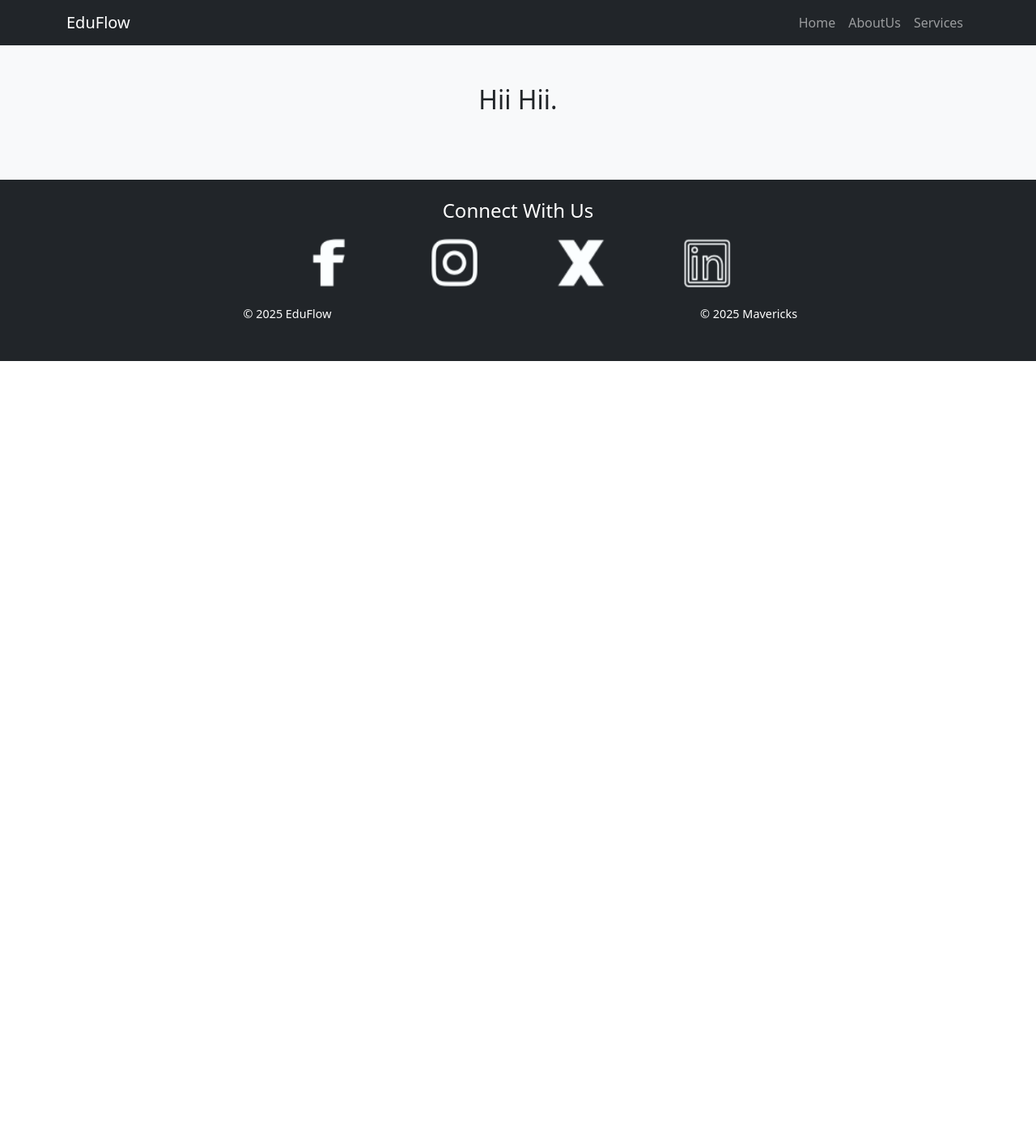
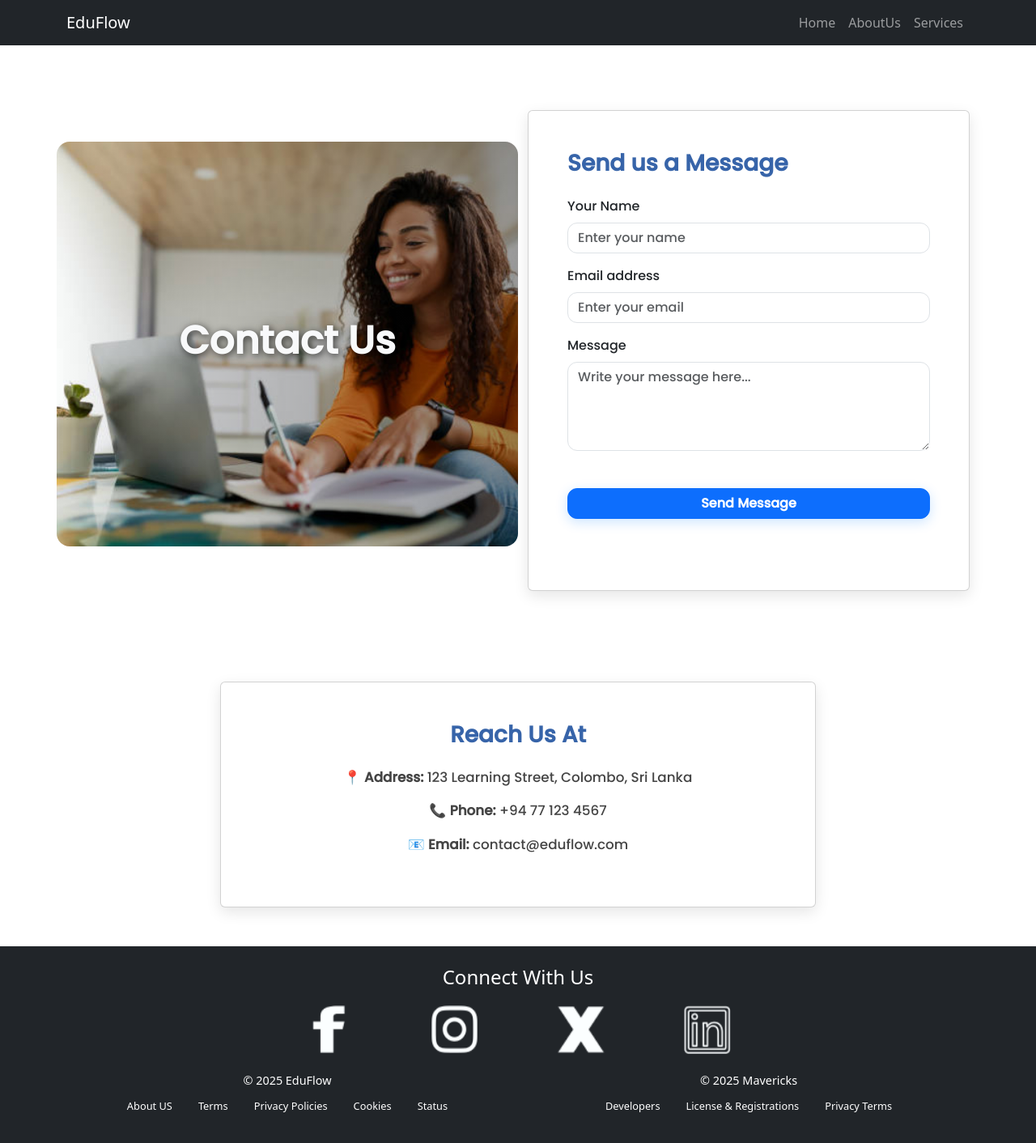
Before and after one commit to MethuliMewanya/eduflow, a React (Vite) app in the folder frontend/: page /contact in a window 1280 px wide. Shown: the top 1412 px of the page at 81% size. Before the commit the page ends 800 px from the top, so only its background shows below. Built offline with nearby package versions, Linux system fonts and the light colour scheme.

Commit message:
updated contact.scss

```diff
--- a/frontend/src/App.css
+++ b/frontend/src/App.css
@@ -1,3 +1,25 @@
+/* in your global CSS or App.scss */
+html, body {
+  height: 100%;
+  margin: 0;
+}
+
+#root {
+  display: flex;
+  flex-direction: column;
+  min-height: 100vh; /* full viewport height */
+}
+
+.main-content {
+  flex: 1; /* takes remaining space, pushes footer down */
+}
+
+footer {
+  background: #0d6efd;
+  color: #fff;
+  text-align: center;
+  padding: 1.5rem 0;
+}
 /* #root {
   max-width: 1280px;
   margin: 0 auto;
--- a/frontend/src/components/Footer.tsx
+++ b/frontend/src/components/Footer.tsx
@@ -13,7 +13,7 @@ const Footer: React.FC = () => {
       <div className="container py-4 text-center">
         {/* Stay Updated Section */}
         <div className="stay-updated">
-          <NavLink to="/connect-with-us" className=" connect d-block mb-2">
+          <NavLink to="/contact" className=" connect d-block mb-2">
             <h1>Connect With Us</h1>
           </NavLink>
 
@@ -39,12 +39,38 @@ const Footer: React.FC = () => {
         <div className="mt-4 footer-links row">
           <div className="mb-3 text-center col-md-6">
             <h5>© 2025 EduFlow</h5>
-
+                                    <ul className="mb-0 list-inline">
+                                        <li className="mx-3 list-inline-item">
+                                            <h6 className="text-white">About US</h6>
+                                        </li>
+                                        <li className="mx-3 list-inline-item">
+                                            <h6 className="text-white">Terms</h6>
+                                        </li>
+                                        <li className="mx-3 list-inline-item">
+                                            <h6 className="text-white">Privacy Policies</h6>
+                                        </li>
+                                        <li className="mx-3 list-inline-item">
+                                            <h6 className="text-white">Cookies</h6>
+                                        </li>
+                                        <li className="mx-3 list-inline-item">
+                                            <h6 className="text-white">Status</h6>
+                                        </li>
+                                    </ul>
           </div>
 
           <div className="mb-3 text-center col-md-6">
             <h5>© 2025 Mavericks</h5>
-
+                                    <ul className="mb-0 list-inline">
+                                        <li className="mx-3 list-inline-item">
+                                            <h6 className="text-white">Developers</h6>
+                                        </li>
+                                        <li className="mx-3 list-inline-item">
+                                            <h6 className="text-white">License & Registrations</h6>
+                                        </li>
+                                        <li className="mx-3 list-inline-item">
+                                            <h6 className="text-white">Privacy Terms</h6>
+                                        </li>
+                                    </ul>
           </div>
         </div>
       </div>
--- a/frontend/src/pages/Contact.tsx
+++ b/frontend/src/pages/Contact.tsx
@@ -1,13 +1,75 @@
 //import React from 'react'
-import { Container, Row, Col, Card } from "react-bootstrap";
+import React from "react";
+import { Container, Row, Col, Form, Button, Card } from "react-bootstrap";
+import "../styles/Contact.scss";
+
 const Contact = () => {
   return (
-    <section className="explore-section">
-            <Container>
-                 <h2 className="explore-title">Hii Hii.</h2>
-            </Container>
-            </section>
-  )
-}
+    <div className="contact-page">
+      {/* Hero Section */}
+      <section className="contact-hero text-light">
+        <Container>
+          <Row className="align-items-center">
+            {/* Left Side - Image */}
+            <Col md={6} className="hero-image d-flex align-items-center justify-content-center">
+              <h1 className="hero-text text-light">Contact Us</h1>
+            </Col>
 
-export default Contact
+            {/* Right Side - Form */}
+            <Col md={6} >
+              <Card className="contact-card">
+                <Card.Body>
+                  <h3 className="fw-bold mb-4">Send us a Message</h3>
+                  <Form>
+                    <Form.Group className="mb-3" controlId="formName">
+                      <Form.Label>Your Name</Form.Label>
+                      <Form.Control type="text" placeholder="Enter your name" />
+                    </Form.Group>
+
+                    <Form.Group className="mb-3" controlId="formEmail">
+                      <Form.Label>Email address</Form.Label>
+                      <Form.Control type="email" placeholder="Enter your email" />
+                    </Form.Group>
+
+                    <Form.Group className="mb-3" controlId="formMessage">
+                      <Form.Label>Message</Form.Label>
+                      <Form.Control
+                        as="textarea"
+                        rows={4}
+                        placeholder="Write your message here..."
+                      />
+                    </Form.Group>
+
+                    <Button variant="primary" type="submit" className="w-100">
+                      Send Message
+                    </Button>
+                  </Form>
+                </Card.Body>
+              </Card>
+            </Col>
+          </Row>
+        </Container>
+      </section>
+
+      {/* Contact Info Below */}
+      <Container className="my-5">
+        <Row className="justify-content-center">
+          <Col md={8}>
+            <Card className="contact-info text-center">
+              <Card.Body>
+                <h3 className="fw-bold mb-4">Reach Us At</h3>
+                <p>
+                  📍 <strong>Address:</strong> 123 Learning Street, Colombo, Sri Lanka
+                </p>
+                <p>📞 <strong>Phone:</strong> +94 77 123 4567</p>
+                <p>📧 <strong>Email:</strong> contact@eduflow.com</p>
+              </Card.Body>
+            </Card>
+          </Col>
+        </Row>
+      </Container>
+    </div>
+  );
+};
+
+export default Contact;
--- a/frontend/src/styles/About.scss
+++ b/frontend/src/styles/About.scss
@@ -6,7 +6,7 @@
 
 /* Hero Section */
 .about-hero {
-  background: linear-gradient(135deg, #789bcf, #4c87a2);
+  background: linear-gradient(135deg, #d4d9df, #4c87a2);
   padding: 5rem 0;
 
   h1 {
--- /dev/null
+++ b/frontend/src/styles/Contact.scss
@@ -0,0 +1,88 @@
+
+
+.contact-page {
+  font-family: "Poppins", sans-serif;
+}
+
+/* Hero Section */
+.contact-hero {
+  padding: 4rem 0;
+
+  .hero-image {
+    min-height: 500px;
+    background: linear-gradient(
+        to left,
+        rgba(0, 0, 0, 0.4),
+        rgba(0, 0, 0, 0)
+      ),
+      url("../assets/cover5.jpg");
+    background-size: cover;
+    background-repeat: no-repeat;
+    background-position: center;
+    border-radius: 1rem;
+  }
+}
+
+/* Form Card */
+.contact-card {
+  border: none;
+  border-radius: 1.5rem;
+  box-shadow: 0 6px 18px rgba(0, 0, 0, 0.1);
+  padding: 2rem;
+  margin-top: 1rem;
+  background: #a0b0b584;
+
+  h3 {
+    color: #3764a9;
+  }
+
+  .form-control {
+    border-radius: 0.75rem;
+  }
+
+  button {
+    border-radius: 0.75rem;
+    font-weight: 600;
+  }
+}
+
+/* Info Card */
+.contact-info {
+  border: none;
+  border-radius: 1.5rem;
+  box-shadow: 0 6px 18px rgba(0, 0, 0, 0.1);
+  padding: 2rem;
+  background: #bad3dd;
+
+  h3 {
+    color: #3764a9;
+  }
+
+  p {
+    font-size: 1.05rem;
+    color: #444;
+    margin-bottom: 1rem;
+  }
+}
+.hero-image {
+//   min-height: 800px;
+  background: linear-gradient(
+      to left,
+      rgba(0, 0, 0, 0.6),
+      rgba(0, 0, 0, 0.2)
+    ),
+    url("../assets/cover5.jpg");
+  background-size: cover;
+  background-repeat: no-repeat;
+  background-position: center;
+  border-radius: 1rem;
+  display: flex; /* ensures text centers */
+  align-items: center;
+  justify-content: center;
+
+  .hero-text {
+    font-size: 3rem;
+    font-weight: bold;
+    text-shadow: 2px 2px 10px rgba(0, 0, 0, 0.7);
+  }
+}
--- a/frontend/src/styles/styles.scss
+++ b/frontend/src/styles/styles.scss
@@ -49,6 +49,10 @@
     .list-inline-item {
       margin: 0 15px;
     }
+
+    h6{
+      font-size: 0.8em;
+    }
   }
 
   // Extra spacing adjustments for smaller screens
```
